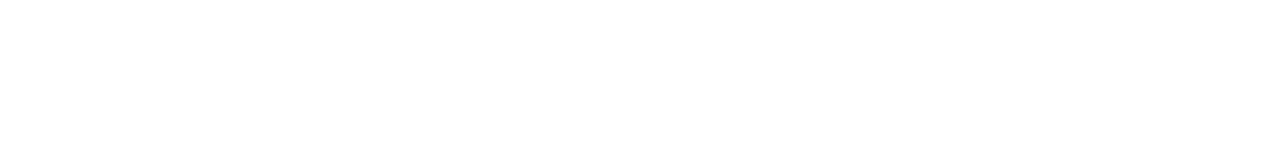
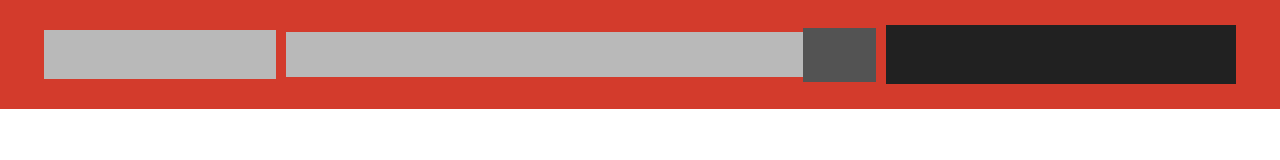
Before and after one commit to AntonyOtero/smashing-heatmap, a plain HTML site: page index.html in a window 1280 px wide. Drawn offline with Linux system fonts and the light colour scheme.

Commit message:
Add header heatmap

```diff
--- a/index.html
+++ b/index.html
@@ -9,7 +9,21 @@
 </head>
 <body>
 
-
+  <header>
+    <div class="logo lvl-three"></div>
+    <nav class="main-nav">
+      <div class="lvl-three"></div>
+      <div class="lvl-three"></div>
+      <div class="lvl-three"></div>
+      <div class="lvl-three"></div>
+      <div class="lvl-three"></div>
+      <div class="lvl-three"></div>
+      <div class="lvl-three"></div>
+      <div class="lvl-three"></div>
+      <div class="lvl-two"></div>
+    </nav>
+    <div class="search lvl-one"></div>
+  </header>
 
   <!-- JAVASCRIPT -->
   <script src="https://kit.fontawesome.com/b08f0e9bd1.js" crossorigin="anonymous"></script>
--- a/stylesheets/main.css
+++ b/stylesheets/main.css
@@ -1,3 +1,71 @@
+
+/* DEFAULTS */
+
+* {
+  -webkit-box-sizing: border-box;
+     -moz-box-sizing: border-box;
+          box-sizing: border-box;
+}
+
+div {
+  min-width: 45px;
+  min-height: 45px;
+  background-color: white;
+}
+
+header {
+  display: grid;
+  grid-template-columns: min-content minmax(140px, 2fr) minmax(100px, 350px);
+  column-gap: 10px;
+  height: 109px;
+  width: 100%;
+  padding: 16px 44px;
+  background-color: #D33B2C;
+}
+
+/* CLASSES */
+
+.logo {
+  height: 49px;
+  width: 232px;
+  align-self: center;
+}
+
+.main-nav {
+  display: flex;
+  justify-content: space-evenly;
+  align-items: center;
+}
+
+.main-nav div {
+  height: 38px;
+  width: 81px;
+}
+
+.main-nav div:last-child {
+  height: 54px;
+  width: 91px;
+}
+
+.search {
+  width: 350px;
+  height: 59px;
+  align-self: center;
+}
+
+/* UTILITIES */
+
+.lvl-one {
+  background-color: #212121;
+}
+
+.lvl-two {
+  background-color: #535353;
+}
+
+.lvl-three {
+  background-color: #b9b9b9;
+}
 /* DEBUG */
 
 .trace {
@@ -7,11 +75,3 @@
 .hide {
   display: none;
 }
-
-/* DEFAULTS */
-
-* {
-  -webkit-box-sizing: border-box;
-     -moz-box-sizing: border-box;
-          box-sizing: border-box;
-}
```
